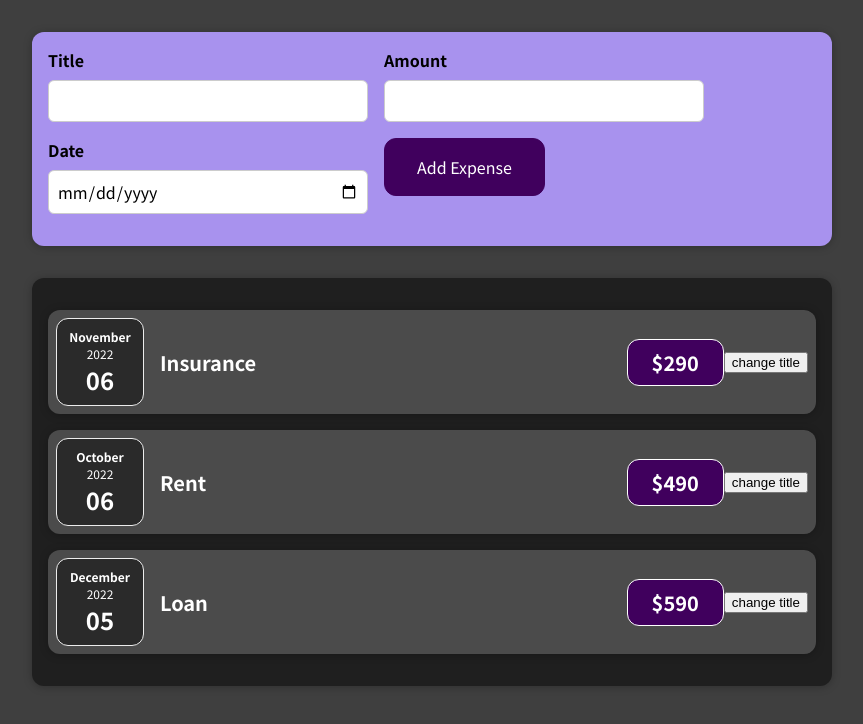
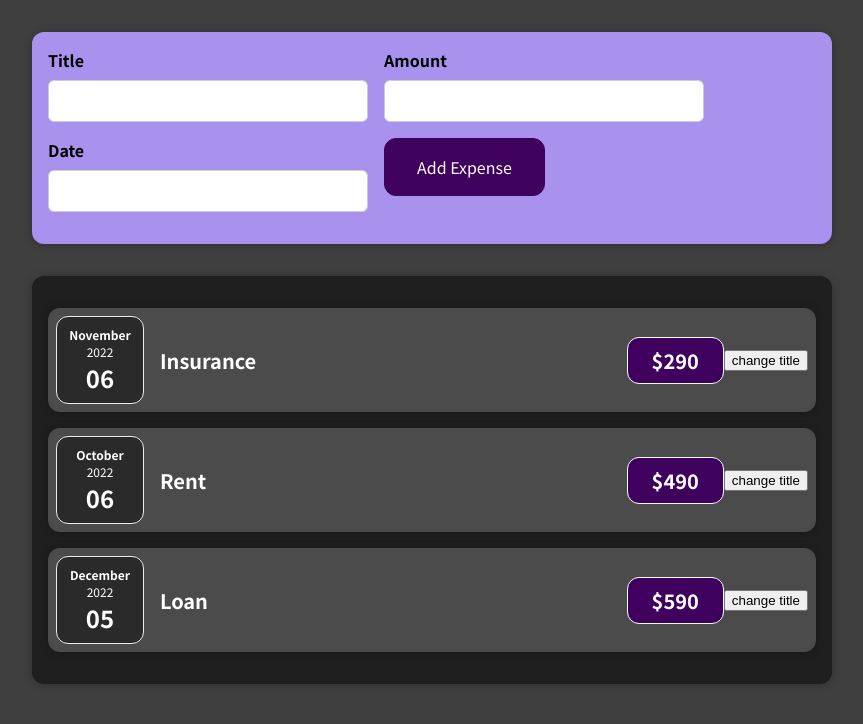
Before and after one commit to ShaimaAnvar/React_Udemy, a React (Create React App) app: page / in a window 1280 px wide. Shown: the top 724 px of the page, without its empty margins (208-1071 px from the left). Built offline with nearby package versions, Linux system fonts and the light colour scheme.

Commit message:
"creating a shared handler function"

```diff
--- a/src/components/NewExpense/ExpenseForm.js
+++ b/src/components/NewExpense/ExpenseForm.js
@@ -27,19 +27,32 @@ const [userInput, setUserInput]=useState({
             enteredDate:event.target.value});
     }
 
+    const inputChangeHandler =(identifier,value)=>{
+        if(identifier ==="title"){
+            seEnteredTitle(value);
+        }else if(identifier==="date"){
+            setEnteredDate(value);
+        }else{
+            setEnteredAmout(value);
+        };
+    };
+
     return <form>
         <div className="new-expense__controls">
             <div className="new-expense__control label">
                 <label>Title</label>
-                <input type="text" onChange={titleChangeHandler}/>
+                {/* <input type="text" onChange={titleChangeHandler}/> */}
+                <input type="text" onChange={(event)=>inputChangeHandler('title',event.target.value)}/>
             </div>
             <div className="new-expense__control label">
                 <label>Amount</label>
-                <input type="number" min="0.01" step="0.01" onChange={amountChangeHandler}/>
+                {/* <input type="number" min="0.01" step="0.01" onChange={amountChangeHandler}/> */}
+                <input type="text" onChange={(event)=>inputChangeHandler('title',event.target.value)}/>
             </div>
             <div className="new-expense__control label">
                 <label>Date</label>
-                <input type="Date" min="2019-01-01" max="2022-12-31" onChange={dateChangeHandler}/>
+                {/* <input type="Date" min="2019-01-01" max="2022-12-31" onChange={dateChangeHandler}/> */}
+                <input type="text" onChange={(event)=>inputChangeHandler('title',event.target.value)}/>
             </div>
             <div className="new-expense__actions">
                 <button type="submit">Add Expense</button>
```
